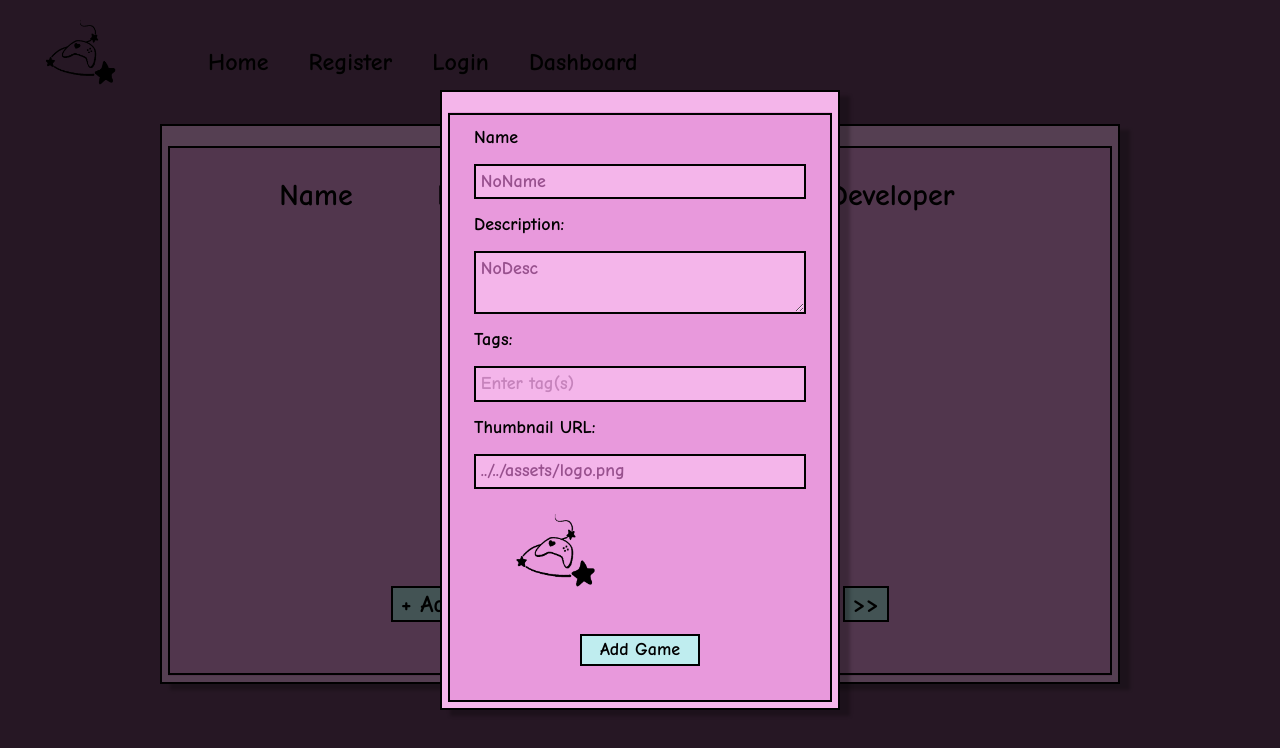
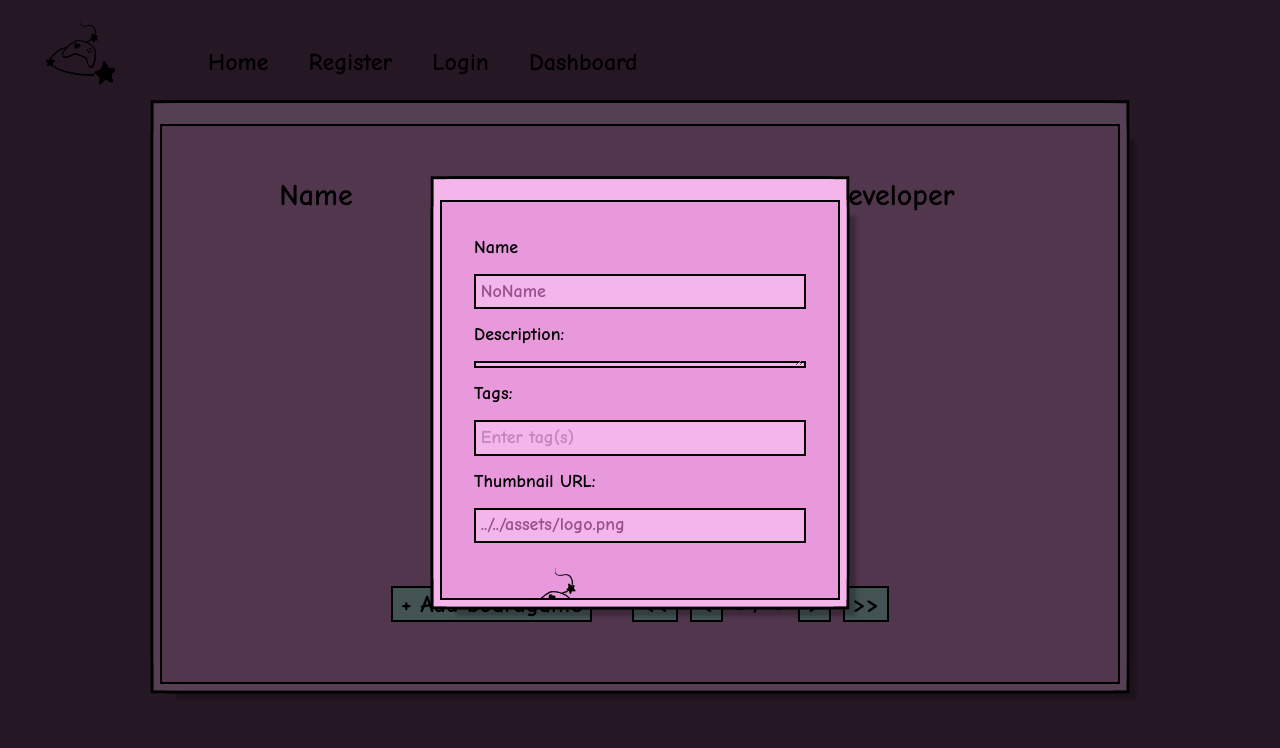
Before and after one commit to Allex3/Polyplay, a Vue app: page /user/table in a window 1280 px wide. Both pictures are taken after a click on the button "+ Add boardgame". Shown: the top 748 px of the page. Built offline with nearby package versions, Linux system fonts and the light colour scheme.

Commit message:
Refactored retro window and created working edit

```diff
--- a/src/global.css
+++ b/src/global.css
@@ -30,37 +30,20 @@ body {
   background: #e899dc;
   border: 0.18rem solid black;
   z-index: 10;
-  box-shadow: 0.6rem 0.4rem 0.2rem rgba(0, 0, 0, 0.25);
-}
+  box-shadow:
+    0.4rem 0rem #f4b5ea,
+    0.4rem -1.3rem #f4b5ea,
+    0.4rem 0.4rem #f4b5ea,
+    -0.4rem 0.4rem #f4b5ea,
+    -0.4rem -1.3rem #f4b5ea,
+    0.58rem 0.58rem black,
+    -0.58rem 0.4rem black,
+    0.4rem 0.58rem black,
+    -0.58rem 0.58rem black,
+    -0.58rem -1.48rem black,
+    0.58rem -1.48rem black,
+    1rem 1rem 0.2rem rgba(0, 0, 0, 0.25);
 
-.retro-window:before {
-  content: '';
-  position: absolute;
-
-  border-bottom: 0.4rem solid #f4b5ea;
-  border-top: 1.3rem solid #f4b5ea;
-  border-left: 0.4rem solid #f4b5ea;
-  border-right: 0.4rem solid #f4b5ea;
-
-  top: 0;
-  left: 0;
-  right: 0;
-  bottom: 0;
-  z-index: -3;
-}
-
-.retro-window:after {
-  content: '';
-  position: absolute;
-
-  border: 0.18rem solid black;
-
-  top: 1.3rem;
-  left: 0.4rem;
-  right: 0.4rem;
-  bottom: 0.4rem;
-
-  z-index: -3;
 }
 
 .retro-input {
@@ -74,7 +57,6 @@ body {
   padding: 0.1rem 0.3rem;
   border: 2px solid black;
   color: #98518e;
-  z-index: -5;
 }
 
 *:focus {
--- a/src/pages/EditGame.vue
+++ b/src/pages/EditGame.vue
@@ -19,7 +19,58 @@ if (userService.user.username == '2') {
   // correct
   currentGame.value = gameStore.getGame(Number(route.params.gameid))
 }
+
+function sendInputAndClose() {
+  gameStore.updateGame(currentGame.value)
+}
 </script>
 <template>
-  <div>{{ currentGame?.id }}</div>
+  <div class="w-250 h-140 relative retro-window m-auto z-1000">
+    <div class="h-full w-full relative">
+      <div class="p-8 relative overflow-scroll h-full w-full flex flex-col gap-y-3 text-lg">
+        <label for="name">Name</label>
+        <input
+          type="text"
+          name="name"
+          v-model="currentGame.name"
+          class="game-input"
+          placeholder="Enter name"
+        />
+
+        <label for="description">Description:</label>
+        <textarea
+          v-model="currentGame.description"
+          name="description"
+          class="game-input"
+          placeholder="Enter description"
+        />
+
+        <label for="tags">Tags:</label>
+        <input
+          type="text"
+          name="tags"
+          v-model="currentGame.tags"
+          class="game-input"
+          placeholder="Enter tag(s)"
+        />
+
+        <label for="thumbnail">Thumbnail URL:</label>
+        <input
+          type="text"
+          name="thumbnail"
+          v-model="currentGame.imagePath"
+          class="game-input"
+          placeholder="Enter image URL"
+        />
+        <img v-bind:src="currentGame.imagePath" class="w-45" />
+
+        <button
+          @click="sendInputAndClose"
+          class="hover:cursor-pointer hover_scale bg-[#bfedef] w-30 self-center border-2"
+        >
+          Save Game
+        </button>
+      </div>
+    </div>
+  </div>
 </template>
--- /dev/null
+++ b/src/pages/GamePage.vue
@@ -0,0 +1,4 @@
+<script lang="ts"></script>
+<template>
+    <div class="retro-window w-300 h-130"></div>
+</template>
--- a/src/pages/TableView/AddGameModal.vue
+++ b/src/pages/TableView/AddGameModal.vue
@@ -10,6 +10,18 @@ const { isAddGameModalOpen, closeAddGameModal } = useAddGameModal()
 const gameFromForm = reactive(createGame())
 const tagList: string[] = reactive([])
 const mainTag = ref('')
+
+function isScrolledIntoView(el: HTMLElement) {
+  var rect = el.getBoundingClientRect()
+  var elemTop = rect.top
+  var elemBottom = rect.bottom
+
+  // Only completely visible elements return true:
+  //var isVisible = (elemTop >= 0) && (elemBottom <= document.getElementById('add-window')?.getBoundingClientRect().height);
+  // Partially visible elements return true:
+  //isVisible = elemTop < window.innerHeight && elemBottom >= 0;
+  //return isVisible;
+}
 
 const emit = defineEmits(['addedGame'])
 //TODO SEE HOW TO DO EVENT VALIDATION but i dont think its needed here
@@ -50,12 +62,12 @@ function closeOnBackdropClick(e: Event) {
     <div
       v-show="isAddGameModalOpen"
       @click="closeOnBackdropClick"
-      class="fixed inset-0 z-1000 flex items-center justify-center backdrop-brightness-35"
+      class="fixed inset-0 z-11 flex items-center justify-center backdrop-brightness-35"
     >
-      <div class="w-100 h-155 relative retro-window">
-        <div class="h-full w-full relative">
-          <div class="p-8 relative overflow-scroll h-full w-full flex flex-col gap-y-3 text-lg">
-            <label for="name" class="-z-5">Name</label>
+      <div class="w-100 h-100 relative retro-window">
+        <div class="h-full w-full">
+          <div class="p-8 overflow-scroll h-full w-full flex flex-col gap-y-3 text-lg">
+            <label for="name">Name</label>
             <input
               type="text"
               name="name"
@@ -64,7 +76,7 @@ function closeOnBackdropClick(e: Event) {
               placeholder="Enter name"
             />
 
-            <label class="-z-5" for="description">Description:</label>
+            <label for="description">Description:</label>
             <textarea
               v-model="gameFromForm.description"
               name="description"
@@ -72,7 +84,7 @@ function closeOnBackdropClick(e: Event) {
               placeholder="Enter description"
             />
 
-            <label class="-z-5" for="tags">Tags:</label>
+            <label for="tags">Tags:</label>
             <input
               type="text"
               name="tags"
@@ -81,7 +93,7 @@ function closeOnBackdropClick(e: Event) {
               placeholder="Enter tag(s)"
             />
 
-            <label class="-z-5" for="thumbnail">Thumbnail URL:</label>
+            <label for="thumbnail">Thumbnail URL:</label>
             <input
               type="text"
               name="thumbnail"
@@ -93,7 +105,7 @@ function closeOnBackdropClick(e: Event) {
 
             <button
               @click="sendInputAndClose"
-              class="-z-5 hover:cursor-pointer hover_scale bg-[#bfedef] w-30 self-center border-2"
+              class="hover:cursor-pointer hover_scale bg-[#bfedef] w-30 self-center border-2"
             >
               Add Game
             </button>
```
